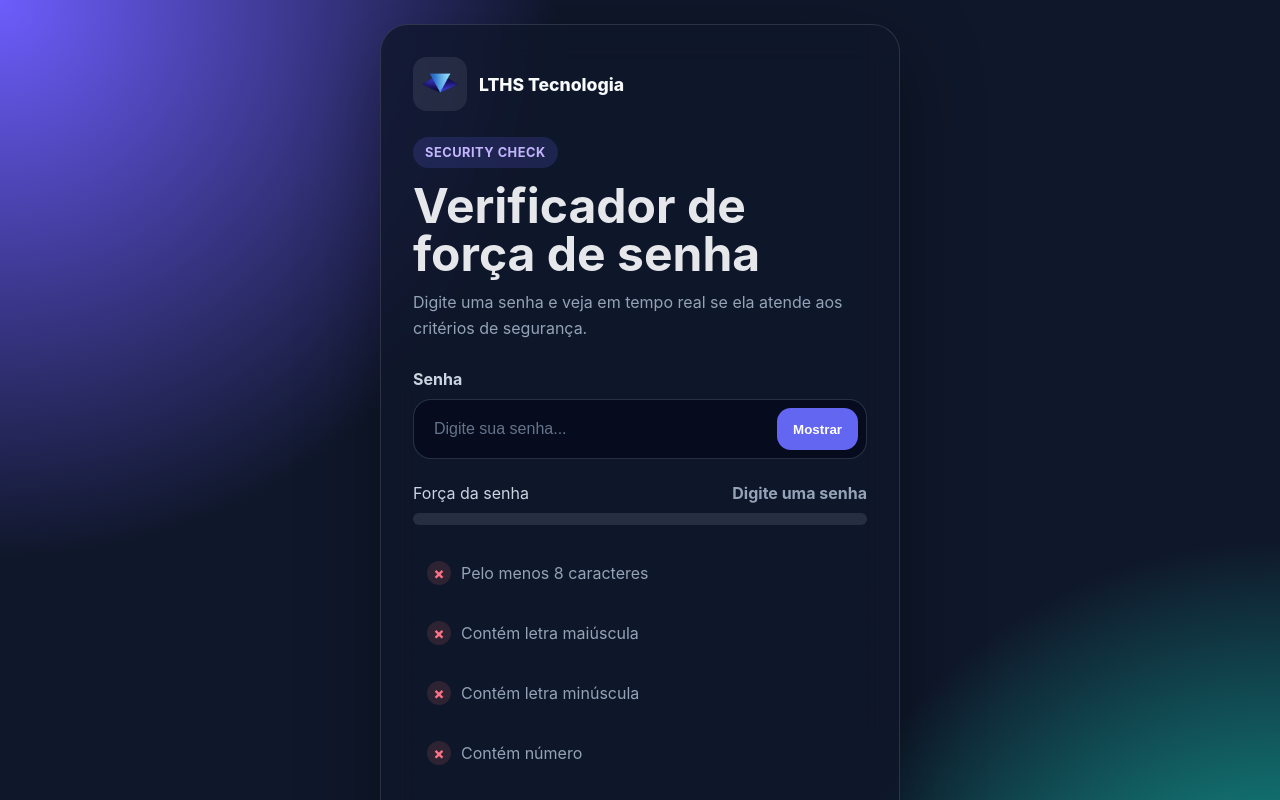
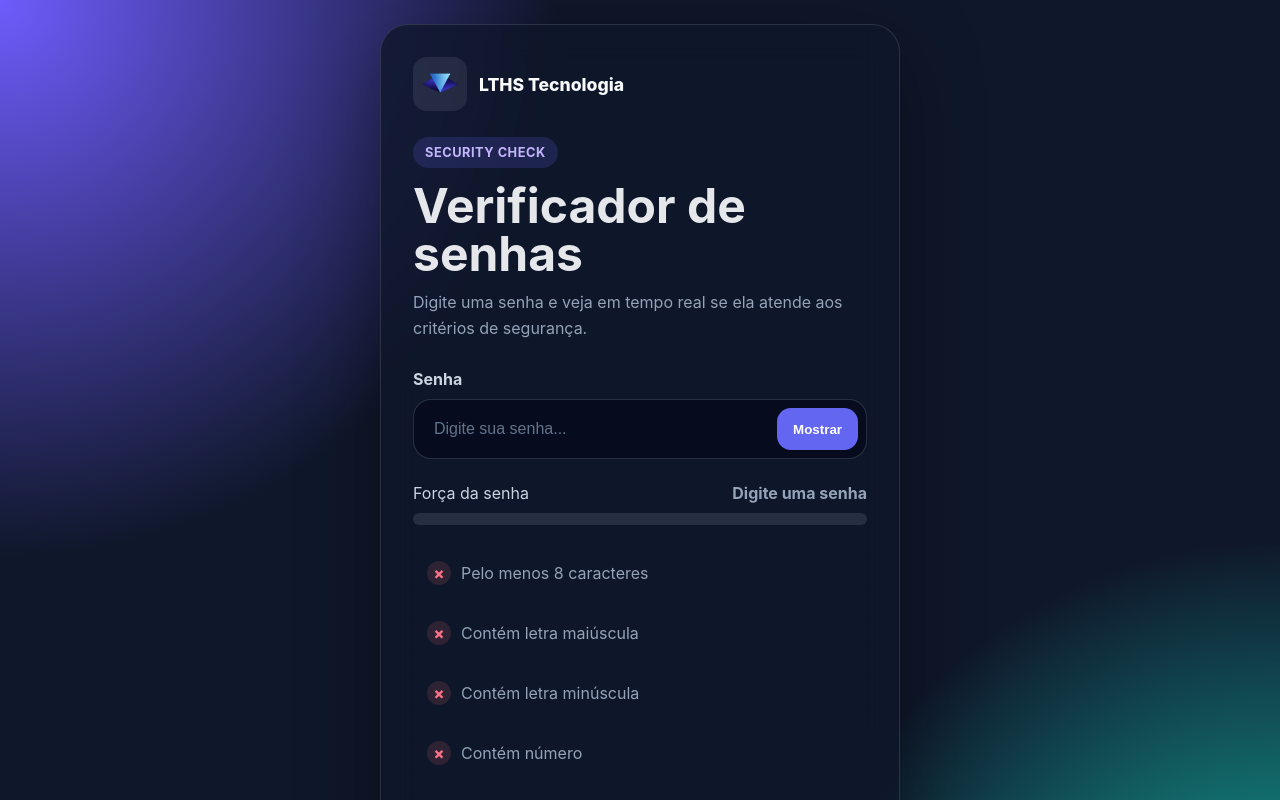
Before and after one commit to elizianeandreia/forca_senha, a React (Vite) app: page / in a window 1280 px wide. Shown: the top 800 px of the page. Built offline with nearby package versions, Linux system fonts and the light colour scheme.

Commit message:
Atualiza versão publicada

```diff
--- a/src/App.jsx
+++ b/src/App.jsx
@@ -57,7 +57,7 @@ function App() {
 
         <div className="header">
           <span className="badge">Security Check</span>
-          <h1>Verificador de força de senha</h1>
+          <h1>Verificador de senhas</h1>
           <p>
             Digite uma senha e veja em tempo real se ela atende aos critérios
             de segurança.
```
